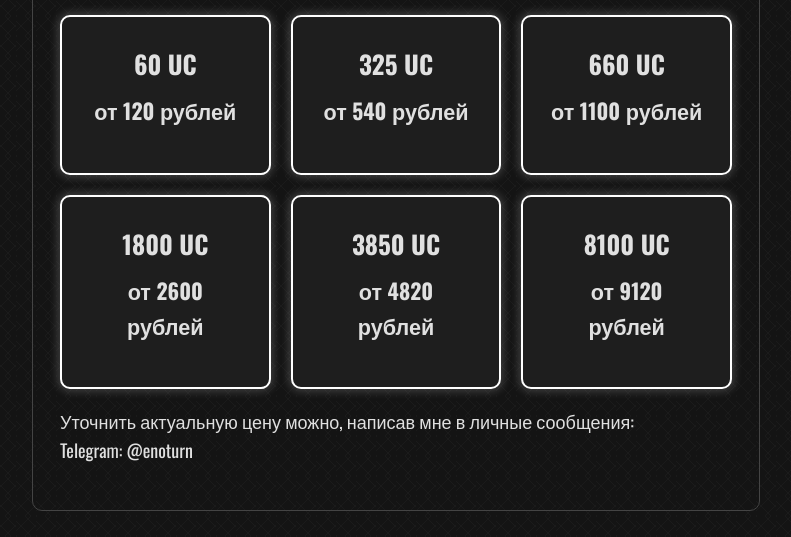
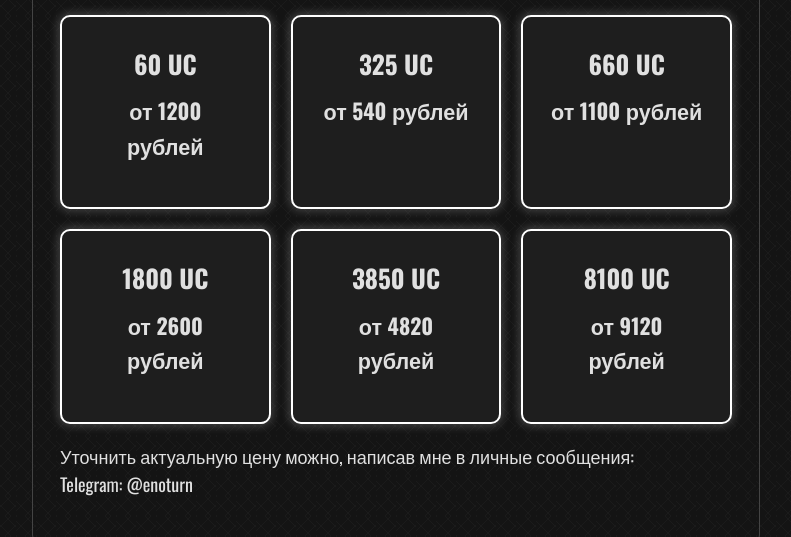
Before and after one commit to ENOTURN/enoturn-uc, a plain HTML site: page index.html in a window 1280 px wide. Shown: the part 924-1461 px from the top of the page, without its empty margins (244-1035 px from the left). Drawn offline with nearby package versions, Linux system fonts and the light colour scheme.

Commit message:
Update index.html

```diff
--- a/index.html
+++ b/index.html
@@ -258,7 +258,7 @@
       <div class="price-grid">
         <div class="price-card">
           <h3>60 UC</h3>
-          <p class="price">от 120 рублей</p>
+          <p class="price">от 1200 рублей</p>
         </div>
         <div class="price-card">
           <h3>325 UC</h3>
```
